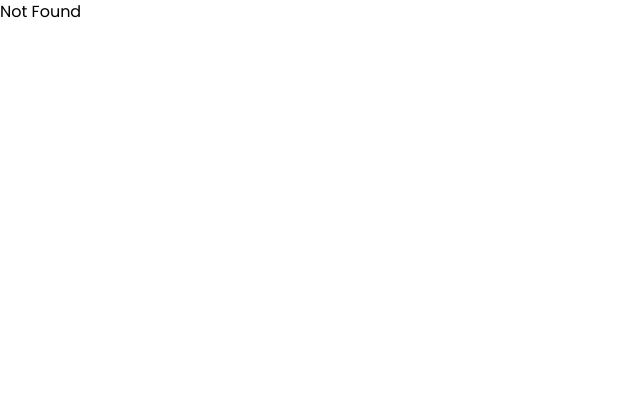
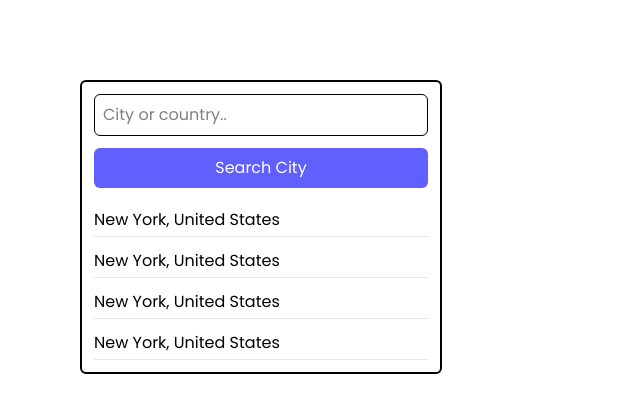
Before and after one commit to Alex-Tinoco/gegenpress, a Next.js app: page /weather in a window 1280 px wide. Before the commit this address had no page. Shown: the top 412 px of the page, without its empty margins (0-640 px from the left). Built offline with nearby package versions, Linux system fonts and the light colour scheme.

Commit message:
weather api

```diff
--- a/src/app/layout.tsx
+++ b/src/app/layout.tsx
@@ -1,6 +1,6 @@
 import type { Metadata } from "next";
 import "@/tailwind.css";
-import Navbar from "@/components/Navbar";
+import Navbar from "@/components/navbar";
 import Head from "next/head";
 
 export const metadata: Metadata = {
--- a/src/app/page.tsx
+++ b/src/app/page.tsx
@@ -1,34 +1,16 @@
 "use client";
 
-import { FullScreenToast } from "@/components/FullScreenToast";
-import getDataAPI from "@/lib/valapi";
-import getAgents from "@/lib/valapi";
-import { useEffect, useState } from "react";
+import Bento from "@/components/bento";
+import { useState } from "react";
 
 export default function Home() {
-  const [agents, setAgents] = useState<any[]>([]);
-
-  useEffect(() => {
-    async function fetchData() {
-      try {
-        const response = await getDataAPI("agents");
-        setAgents(response.data);
-        console.log(response.data);
-      } catch (error) {
-        console.error("Error fetching agents:", error);
-      }
-    }
-    fetchData();
-  }, []);
+  const [agents, setAgents] = useState("a");
 
   return (
-    <div>
-      {/* <h1>Valorant Agents</h1>
-      <ul>
-        {agents.map((agent) => (
-          <li key={agent.uuid}>{agent.displayName}</li>
-        ))}
-      </ul> */}
+    <div className="m-8 flex flex-col flex-wrap gap-4 md:flex-row">
+      <Bento>slt</Bento>
+      <Bento>cv</Bento>
+      <Bento>ooui</Bento>
     </div>
   );
 }
--- a/src/app/valo-guessr/page.tsx
+++ /dev/null
@@ -1,9 +0,0 @@
-
-export default async function ValoMainPage() {
-    return (
-        <div>
-            Valorant
-
-        </div>
-    );
-}
--- /dev/null
+++ b/src/app/weather/page.tsx
@@ -0,0 +1,15 @@
+import WeatherGeoSearch from "@/components/weather/geosearch";
+
+export default async function WeatherPage() {
+  return (
+    <div>
+      <WeatherGeoSearch />
+      {/* <a href="https://www.weatherapi.com/" title="Free Weather API">
+        <img
+          src="//cdn.weatherapi.com/v4/images/weatherapi_logo.png"
+          alt="Weather data by WeatherAPI.com"
+        />
+      </a> */}
+    </div>
+  );
+}
--- a/src/components/auth/createaccount.tsx
+++ b/src/components/auth/createaccount.tsx
@@ -1,18 +1,19 @@
-import { createAccount } from "@/lib/auth/account";
 import { EyeIcon, EyeSlashIcon, XMarkIcon } from "@heroicons/react/24/solid";
 import { Account } from "@models/authmodel";
-import Link from "next/link";
 import { useRouter } from "next/navigation";
 import React, { FormEvent, useEffect, useState } from "react";
 
 interface CreateAccountProps {
-  formData: Account
+  formData: Account;
   handleChange: (e: React.ChangeEvent<HTMLInputElement>) => void;
   togglePasswordVisibility: () => void;
 }
 
-export const CreateAccount: React.FC<CreateAccountProps> = ({ formData, handleChange, togglePasswordVisibility }) => {
-
+export const CreateAccount: React.FC<CreateAccountProps> = ({
+  formData,
+  handleChange,
+  togglePasswordVisibility,
+}) => {
   const [errors, setErrors] = useState<Partial<Account>>({});
   const [passwordType, setPasswordType] = useState("password");
 
@@ -32,13 +33,15 @@ export const CreateAccount: React.FC<CreateAccountProps> = ({ formData, handleCh
     return Object.keys(newErrors).length === 0;
   };
 
-  useEffect(() => {console.log(formData)}, [formData])
+  useEffect(() => {
+    console.log(formData);
+  }, [formData]);
 
   const handleSubmit = async (e: FormEvent<HTMLFormElement>) => {
     e.preventDefault();
     const isValid = validation();
     if (isValid) {
-      const dataToSend = formData
+      const dataToSend = formData;
       const response = await fetch("/api/account", {
         method: "POST",
         headers: {
@@ -69,13 +72,18 @@ export const CreateAccount: React.FC<CreateAccountProps> = ({ formData, handleCh
   };
 
   return (
-    <div className="flex h-screen w-screen items-center justify-center absolute top-0 left-0 z-10">
-      <div className="h-full w-full backdrop-blur-md absolute"/>
-      <div className="flex bg-white/70 shadow-md rounded-md p-8 flex-col items-center justify-center gap-5 md:w-auto relative">
-        <button className="text-black p-3" ><XMarkIcon className="text-6xl cursor-pointer text-black"/>  </button>
-        <h1 className="text-lg md:text-4xl font-bold">Confirm account creation</h1>
+    <div className="absolute top-0 left-0 z-10 flex h-screen w-screen items-center justify-center">
+      <div className="absolute h-full w-full backdrop-blur-md" />
+      <div className="relative flex flex-col items-center justify-center gap-5 rounded-md bg-white/70 p-8 shadow-md md:w-auto">
+        <button className="p-3 text-black">
+          <XMarkIcon className="cursor-pointer text-6xl text-black" />{" "}
+        </button>
+        <h1 className="text-lg font-bold md:text-4xl">
+          Confirm account creation
+        </h1>
         <p className="text-s w-2/3 text-center text-gray-500">
-          It looks like you haven't created an account yet. Simply confirm your password to create one.
+          It looks like you haven't created an account yet. Simply confirm your
+          password to create one.
         </p>
         <form className="flex w-full flex-col gap-3" onSubmit={handleSubmit}>
           <div className="flex flex-col gap-2">
@@ -85,7 +93,7 @@ export const CreateAccount: React.FC<CreateAccountProps> = ({ formData, handleCh
             <input
               type="text"
               defaultValue={formData.email}
-              className={`w-full rounded-md border-1 border-gray-300 p-2 text-sm bg-gray-100 focus:border-indigo-500 ${
+              className={`w-full rounded-md border-1 border-gray-300 bg-gray-100 p-2 text-sm focus:border-indigo-500 ${
                 errors.email ? "border-red-500" : ""
               }`}
               onChange={handleChange}
@@ -93,7 +101,9 @@ export const CreateAccount: React.FC<CreateAccountProps> = ({ formData, handleCh
               disabled
             />
             {errors.email && (
-              <p className="text-s translate-x-1 text-red-500">{errors.email}</p>
+              <p className="text-s translate-x-1 text-red-500">
+                {errors.email}
+              </p>
             )}
           </div>
 
@@ -128,7 +138,7 @@ export const CreateAccount: React.FC<CreateAccountProps> = ({ formData, handleCh
 
           <button
             type="submit"
-            className="flex w-full cursor-pointer items-center justify-center rounded-md border-2 bg-main py-2 text-white hover:bg-indigo-600"
+            className="bg-main flex w-full cursor-pointer items-center justify-center rounded-md border-2 py-2 text-white hover:bg-indigo-600"
           >
             Create account
           </button>
--- a/src/components/auth/login.tsx
+++ b/src/components/auth/login.tsx
@@ -100,21 +100,27 @@ export default function Login() {
 
   return (
     <div className="flex h-screen w-full items-center justify-center">
-      <ToastContainer/>
-      {RegisterPopUpOpen == true && <CreateAccount formData = {formData} handleChange = {handleChange} togglePasswordVisibility={togglePasswordVisibility}/> }
+      <ToastContainer />
+      {RegisterPopUpOpen == true && (
+        <CreateAccount
+          formData={formData}
+          handleChange={handleChange}
+          togglePasswordVisibility={togglePasswordVisibility}
+        />
+      )}
       <div className="flex w-2/3 flex-col items-center justify-center gap-5 md:w-1/2">
         <h1 className="text-4xl font-bold">Get Started</h1>
         <div className="flex w-full flex-col items-center justify-center gap-3">
-          <button className="flex w-full items-center justify-center gap-2 rounded-md border-1 border-gray-300 py-3 hover:bg-gray-100 cursor-pointer">
+          <button className="flex w-full cursor-pointer items-center justify-center gap-2 rounded-md border-1 border-gray-300 py-3 hover:bg-gray-100">
             <img src="/icons/google.png" className="h-6" alt="Google Logo" />
             Sign in with Google
           </button>
-          <button className="flex w-full items-center justify-center gap-2 rounded-md border-1 border-gray-300 py-3 hover:bg-gray-100 cursor-pointer">
+          <button className="flex w-full cursor-pointer items-center justify-center gap-2 rounded-md border-1 border-gray-300 py-3 hover:bg-gray-100">
             <img src="/icons/discord.png" className="h-6" alt="Google Logo" />
             Sign in with Discord
           </button>
         </div>
-        <div className="flex w-full flex-row gap-3 cursor-default">
+        <div className="flex w-full cursor-default flex-row gap-3">
           <div className="flex-grow -translate-y-2.5 border-b-1 border-gray-400"></div>
           <span className="mx-1 flex-shrink text-gray-400">OR</span>
           <div className="flex-grow -translate-y-2.5 border-b-1 border-gray-400"></div>
@@ -170,7 +176,7 @@ export default function Login() {
 
           <button
             type="submit"
-            className="flex w-full cursor-pointer items-center justify-center rounded-md border-2 bg-main py-2 text-white hover:bg-main-darker"
+            className="bg-main hover:bg-main-darker flex w-full cursor-pointer items-center justify-center rounded-md border-2 py-2 text-white"
           >
             Sign in or register
           </button>
--- /dev/null
+++ b/src/components/bento.tsx
@@ -0,0 +1,3 @@
+export default function Bento({ children }: { children?: React.ReactNode }) {
+  return <div className="flex-1 border-2 border-black">{children}</div>;
+}
--- /dev/null
+++ b/src/components/weather/geosearch.tsx
@@ -0,0 +1,55 @@
+"use client";
+
+import searchByText from "@/lib/weather";
+import { useEffect, useState } from "react";
+
+export default function WeatherGeoSearch() {
+  const [query, setQuery] = useState<string>("");
+
+  const handleSubmit = (event: React.FormEvent<HTMLFormElement>) => {
+    event.preventDefault();
+    searchByText(`q=${query}&maxRows=10`);
+  };
+
+  const handleChange = (event: React.ChangeEvent<HTMLInputElement>) => {
+    const { value } = event.target;
+    setQuery(value);
+  };
+
+  useEffect(() => {
+    console.log(query);
+  }, [query]);
+
+  return (
+    <div className="m-20 flex w-fit flex-col justify-center gap-4 rounded-md border-2 p-3">
+      <form onSubmit={handleSubmit} className="flex flex-col gap-3">
+        <input
+          type="text"
+          placeholder="City or country.."
+          className="rounded-md border-1 p-2"
+          onChange={handleChange}
+        />
+        <button
+          type="submit"
+          className="bg-main hover:bg-main-darker rounded-md p-2 text-white"
+        >
+          Search City
+        </button>
+      </form>
+      <div className="flex flex-col items-start gap-2">
+        <p className="w-full border-b-1 border-gray-200 py-1 hover:bg-gray-100">
+          New York, United States
+        </p>
+        <p className="w-full border-b-1 border-gray-200 py-1">
+          New York, United States
+        </p>
+        <p className="w-full border-b-1 border-gray-200 py-1">
+          New York, United States
+        </p>
+        <p className="w-full border-b-1 border-gray-200 py-1">
+          New York, United States
+        </p>
+      </div>
+    </div>
+  );
+}
--- a/src/lib/valapi.ts
+++ /dev/null
@@ -1,48 +0,0 @@
-"use server";
-
-interface Response {
-    status: number;
-    data: any[];
-}
-
-const language: string = "en-US"; //"fr-FR"
-
-export default async function getDataAPI(option: string): Promise<Response> {
-    try {
-        const params = new URLSearchParams({
-            language,
-        });
-
-        let query: string = "";
-
-        switch (option) {
-            default: {
-                throw new Error(`API not available`);
-            }
-            case "maps": {
-                query = "maps";
-                break;
-            }
-            case "agents": {
-                query = "agents";
-                params.append("isPlayableCharacter", "true");
-                break;
-            }
-            case "weapons": {
-                query = "weapons"
-                break;
-            }
-        }
-
-        const response = await fetch(`https://valorant-api.com/v1/${query}?${params}`);
-
-        if (!response.ok) {
-            throw new Error(`HTTP error! Status: ${response.status}`);
-        }
-        const data: Response = await response.json();
-        return data;
-
-    } catch (error) {
-        throw new Error(`Failed to fetch API: ${(error as Error).message}`);
-    }
-}
--- /dev/null
+++ b/src/lib/weather.ts
@@ -0,0 +1,25 @@
+"use server";
+
+interface Response {
+  status: number;
+  data: any[];
+}
+
+const language: string = "en-US"; //"fr-FR"
+const Username = process.env.GEONAMES_USERNAME;
+
+export default async function searchByText(query: string): Promise<Response> {
+  try {
+    const response = await fetch(
+      `api.geonames.org/searchJSON?${query}&username=${Username}`,
+    );
+
+    http: if (!response.ok) {
+      throw new Error(`HTTP error! Status: ${response.status}`);
+    }
+    const data: Response = await response.json();
+    return data;
+  } catch (error) {
+    throw new Error(`Failed to fetch API: ${(error as Error).message}`);
+  }
+}
```
Also changed, not shown: src/components/transportsBento.tsx (added), src/components/weather/weatherBento.tsx (added).
